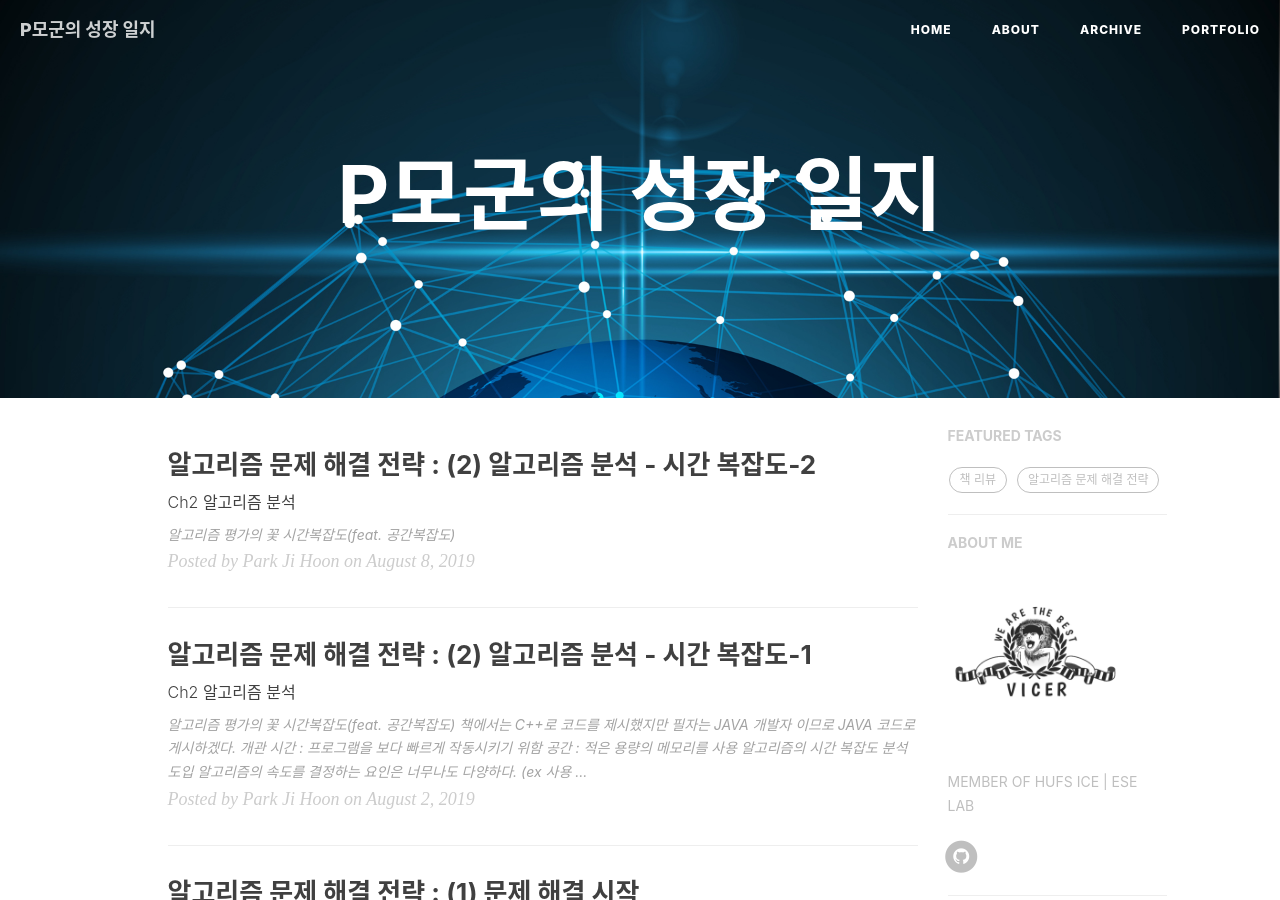
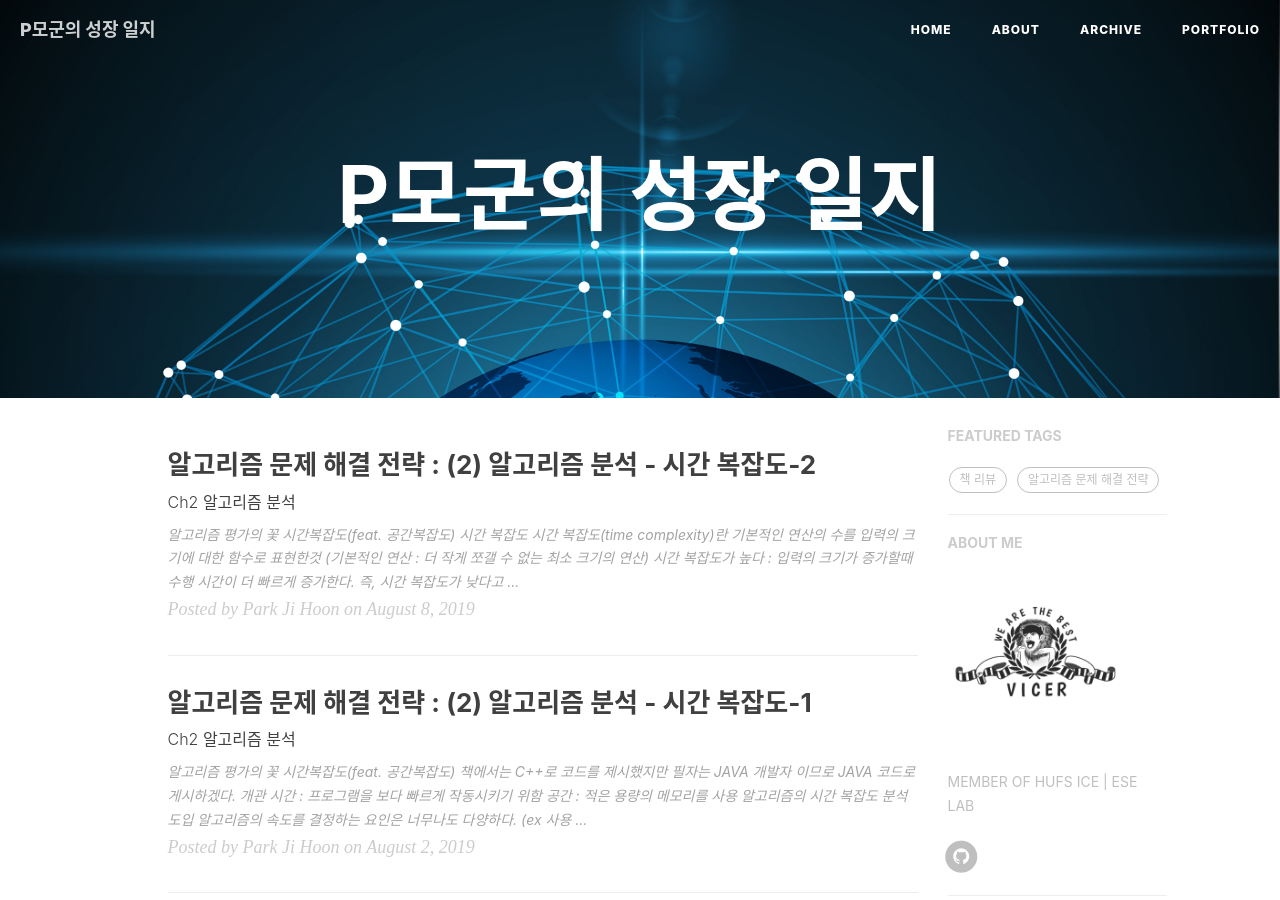
Before and after one commit to ggoowlgns/ggoowlgns.github.io, a Jekyll site: the page built from index.html, in a window 1280 px wide and 900 px high. Built offline with Jekyll 4.4.1, drawn with Linux system fonts in a browser that asks for light colours; nearby versions of some CDN libraries; the list of posts is cut into pages by our own code; comment, search, counter and statistics services are not loaded.

Commit message:
algo_2_1 update for math

```diff
--- a/_posts/2019-08-08-algorithm_2_1-post.md
+++ b/_posts/2019-08-08-algorithm_2_1-post.md
@@ -12,3 +12,25 @@
 
 ---
 > 알고리즘 평가의 꽃 시간복잡도(feat. 공간복잡도)
+
+## 시간 복잡도
+시간 복잡도(time complexity)란 기본적인 연산의 수를 입력의 크기에 대한 함수로 표현한것 (기본적인 연산 : 더 작게 쪼갤 수 없는 최소 크기의 연산)
+* 시간 복잡도가 높다 : 입력의 크기가 증가할때 수행 시간이 더 빠르게 증가한다. `즉, 시간 복잡도가 낮다고 항상 더 빠르게 동작하는것은 아님`
+* 입력의 종류에 따른 수행 시간 고려 (ex 선형 탐색)
+  * 최선의 수행 시간 (제일 처음에 찾는 값 : 1)
+  * 최악의 수행 시간 (찾는 값이 없을때 : N)
+  * 평균적인 경우의 수행시간 (평균 : N/2)
+
+#### 점근적 시간 표기 : O()
+대문자 O 표기법(Big-O Notation) : 가장 빨리 증가하는 항만을 남긴 채 나머지를 다 버림
+$$ ex)  f(N) = \frac 5 3N^2 - Nlg\frac N 2 + 16 N -7 $$
+$$ f(N) = O(N^2)
+$$
+
+| 문제 | 반복문의 수행 횟수 | O 표기|
+|---- | -----------------| ------|
+| $$movingAverage$$ | $$N$$ | $$O(N)$$ |
+| $$binarySearch$$ | $$lgN$$ | $$O(lgN)$$ |
+| $$selectMenu   (집합 덮개)$$ | $$NM2^M$$ | $$O(NM2^M)$$   `N, M미지수 but, 상수는 삭제` |
+* $$f(N,M) = N^2M + NlgM + NM^2 = O(N^2M + NM^2)$$ `빠르게 증가하는 것만 살아남음 (N,M 둘중 어느쪽이 빠르게 증가하는건지 판단 불가)`
+* $$f(N) = 42 = O(1)$$
```
